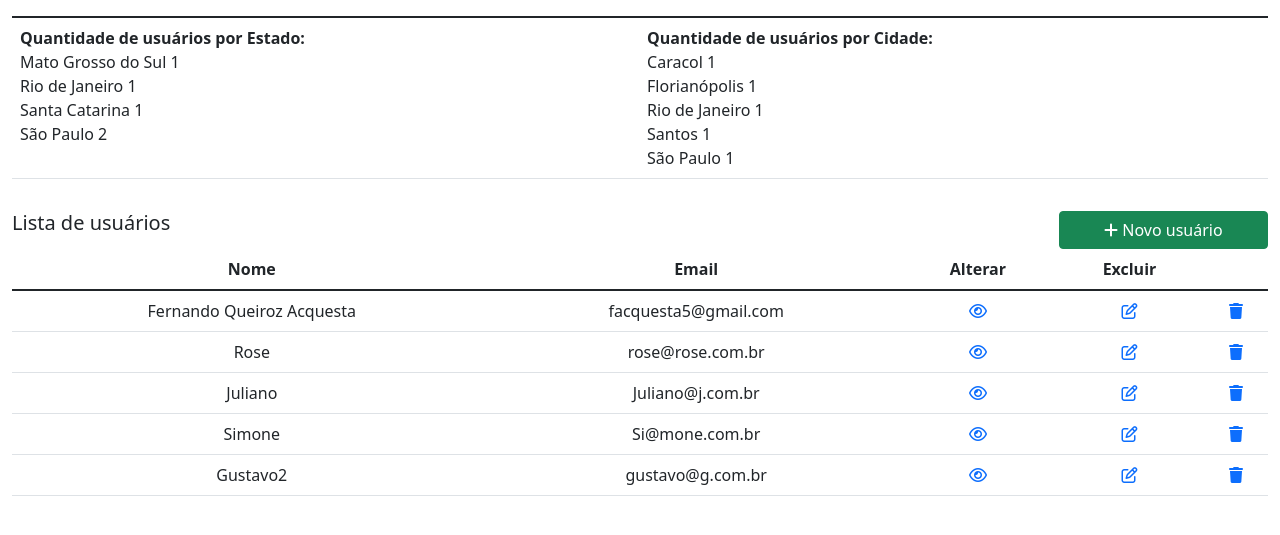
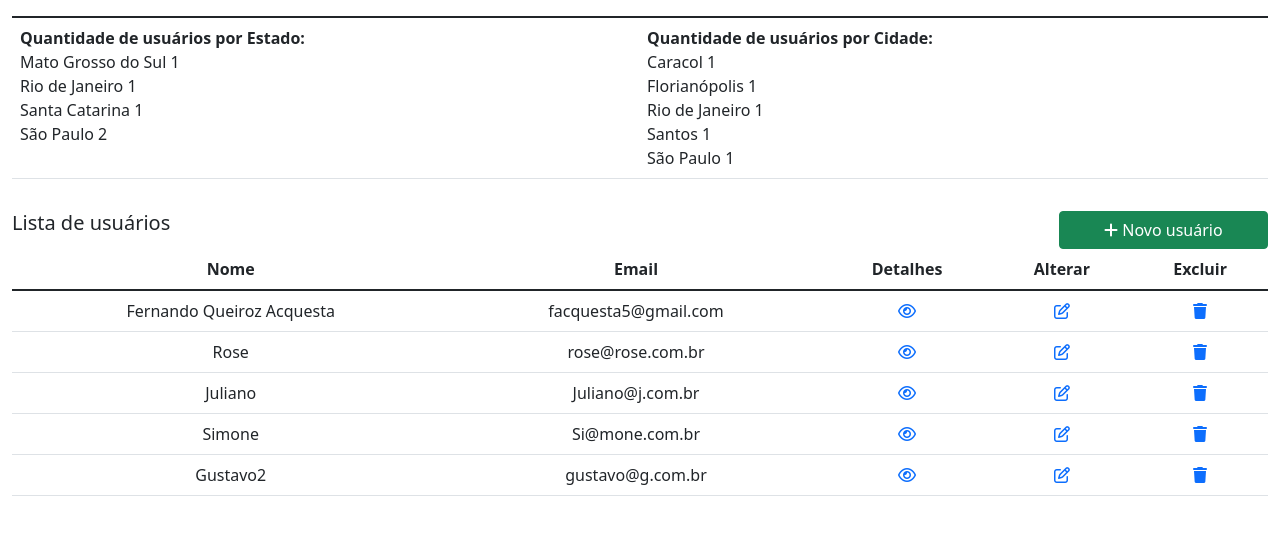
Before and after one commit to facquesta5/teste-back-end, a PHP site: page / in a window 1280 px wide. Shown: the part 56-591 px from the top of the page. Run offline with PHP 8.4, Linux system fonts and the light colour scheme; data comes from the database, SQL or seed files in the repository; some libraries are stand-ins or nearby versions.

Commit message:
Ajustando detalhes

```diff
--- a/classes/Basic.class.php
+++ b/classes/Basic.class.php
@@ -9,6 +9,7 @@
                 echo "Connection failed: " . $e->getMessage();
               }
         }
+
         public function create($table, $data){
             foreach($data as $key => $value){
                 $colunas[] = "$key";
@@ -36,11 +37,17 @@
             return $this->conn->lastInsertId();
         }
 
+        public function delete($table, $match, $id){
+            $this->conn->prepare("DELETE FROM $table WHERE $match=?")->execute([$id]);
+            header('Location: index.php');
+        }
+
         public function list($table){
             $data = $this->conn->query("SELECT * FROM $table")->fetchAll();
 
             return $data;
         }
+
         public function detalhesUsuario($id){
             $stmt = $this->conn->prepare("SELECT distinct(usuarios.id), usuarios.nome, usuarios.email,
             enderecos.rua, enderecos.numero, enderecos.bairro, enderecos.cep, enderecos.id as endereco_id,
@@ -66,6 +73,7 @@
 
             return $user;
         }
+
         public function getCidades($table, $id){ //retorna as cidades no ajax
             $stmt = $this->conn->prepare("SELECT * FROM $table WHERE estado_id = :id");
             $stmt->execute(['id' => $id]);
@@ -73,17 +81,13 @@
 
             return json_encode($data);
         }
+
         public function listCidades($table, $id){ //retorna as cidades no edit
             $stmt = $this->conn->prepare("SELECT * FROM $table WHERE estado_id = :id");
             $stmt->execute(['id' => $id]);
             $data = $stmt->fetchAll(PDO::FETCH_ASSOC);
 
             return $data;
-        }
-
-        public function delete($table, $match, $id){
-            $this->conn->prepare("DELETE FROM $table WHERE $match=?")->execute([$id]);
-            header('Location: index.php');
         }
 
         public function view($id){
--- a/index.php
+++ b/index.php
@@ -58,6 +58,7 @@ include('classes/Basic.class.php');
                 <tr class="text-center">
                     <th>Nome</th>
                     <th>Email</th>
+                    <th class="text-center">Detalhes</th>
                     <th class="text-center">Alterar</th>
                     <th class="text-center">Excluir</th>
                 </tr>
```
